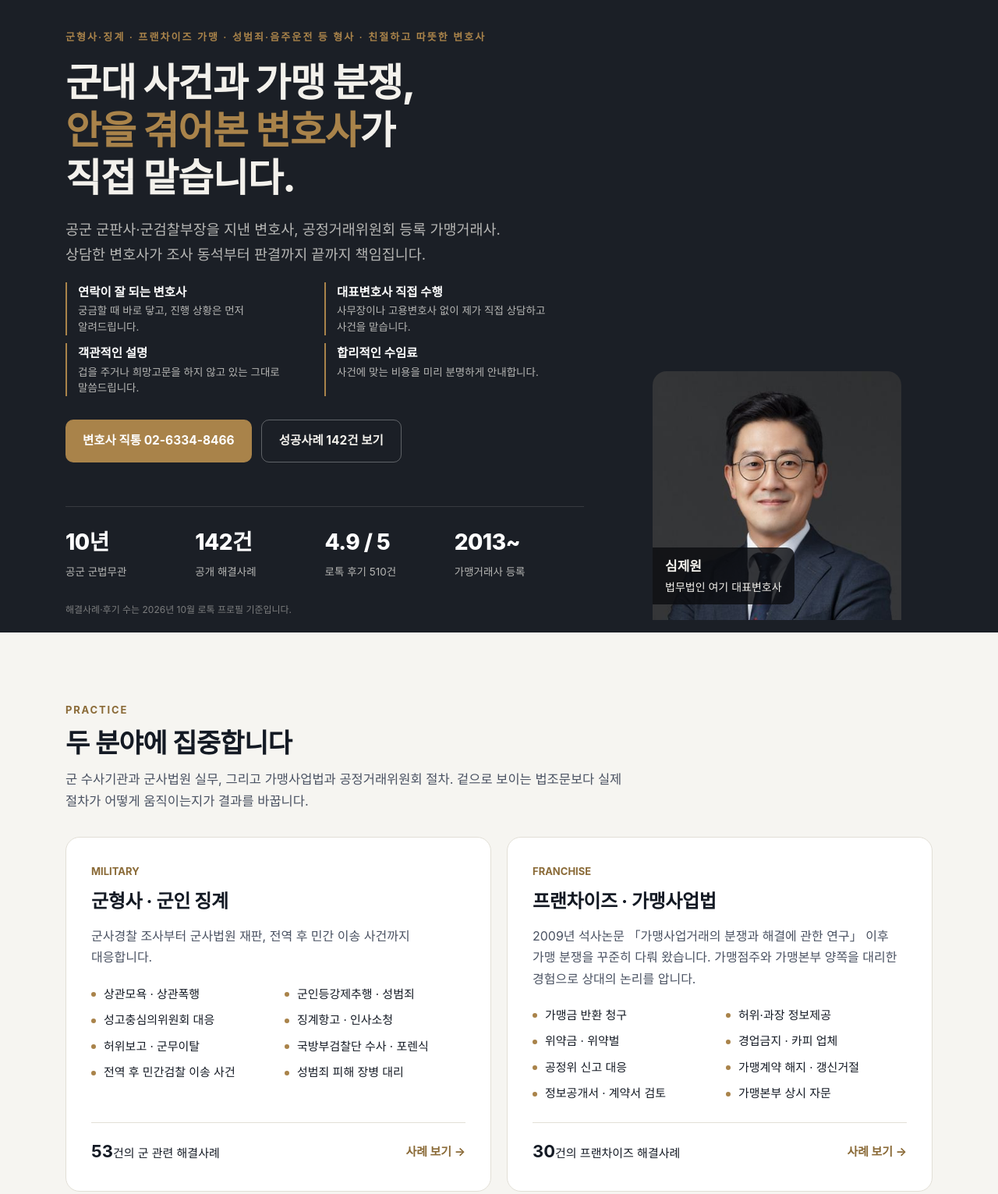
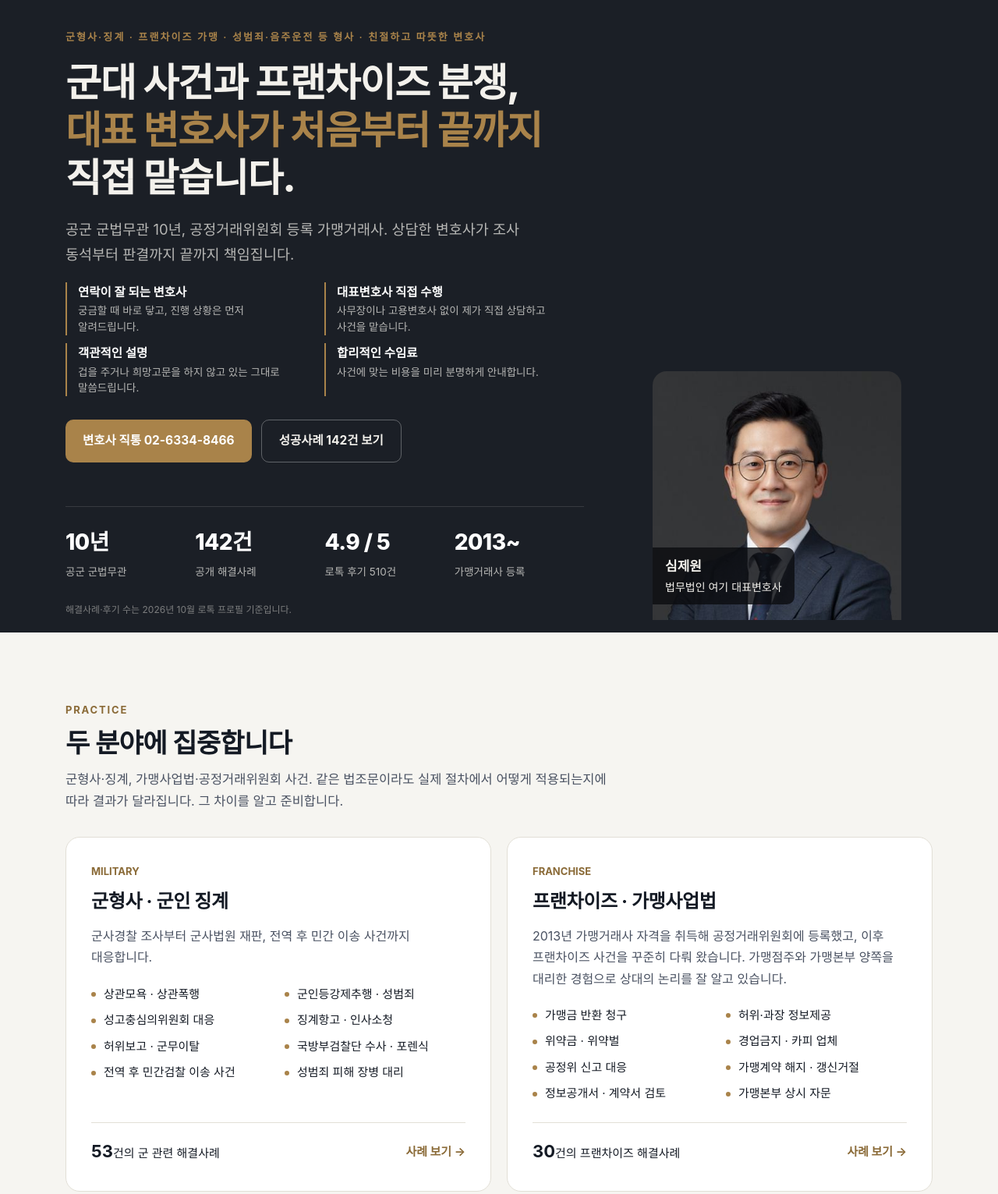
Before and after one commit to shimjal/lawyershim, a plain HTML site: page index.html in a window 1280 px wide. Shown: the part 100-1631 px from the top of the page at 78% size. Drawn offline with Linux system fonts and the light colour scheme; a web font is replaced by a local one.

Commit message:
Add files via upload

```diff
--- a/index.html
+++ b/index.html
@@ -207,8 +207,8 @@
     <div class="wrap">
       <div>
         <p class="eyebrow">군형사·징계 · 프랜차이즈 가맹 · 성범죄·음주운전 등 형사 · 친절하고 따뜻한 변호사</p>
-        <h1>군대 사건과 가맹 분쟁,<br><em>안을 겪어본 변호사</em>가<br>직접 맡습니다.</h1>
-        <p class="lead">공군 군판사·군검찰부장을 지낸 변호사, 공정거래위원회 등록 가맹거래사. 상담한 변호사가 조사 동석부터 판결까지 끝까지 책임집니다.</p>
+        <h1>군대 사건과 프랜차이즈 분쟁,<br><em>대표 변호사가 처음부터 끝까지</em><br>직접 맡습니다.</h1>
+        <p class="lead">공군 군법무관 10년, 공정거래위원회 등록 가맹거래사. 상담한 변호사가 조사 동석부터 판결까지 끝까지 책임집니다.</p>
         <ul class="promises">
           <li><b>연락이 잘 되는 변호사</b><span>궁금할 때 바로 닿고, 진행 상황은 먼저 알려드립니다.</span></li>
           <li><b>대표변호사 직접 수행</b><span>사무장이나 고용변호사 없이 제가 직접 상담하고 사건을 맡습니다.</span></li>
@@ -239,7 +239,7 @@
       <div class="sec-head">
         <p class="kicker">PRACTICE</p>
         <h2>두 분야에 집중합니다</h2>
-        <p>군 수사기관과 군사법원 실무, 그리고 가맹사업법과 공정거래위원회 절차. 겉으로 보이는 법조문보다 실제 절차가 어떻게 움직이는지가 결과를 바꿉니다.</p>
+        <p>군형사·징계, 가맹사업법·공정거래위원회 사건. 같은 법조문이라도 실제 절차에서 어떻게 적용되는지에 따라 결과가 달라집니다. 그 차이를 알고 준비합니다.</p>
       </div>
 
       <div class="practice-main">
@@ -263,7 +263,7 @@
         <article class="pcard">
           <span class="tag">FRANCHISE</span>
           <h3>프랜차이즈 · 가맹사업법</h3>
-          <p>2009년 석사논문 「가맹사업거래의 분쟁과 해결에 관한 연구」 이후 가맹 분쟁을 꾸준히 다뤄 왔습니다. 가맹점주와 가맹본부 양쪽을 대리한 경험으로 상대의 논리를 압니다.</p>
+          <p>2013년 가맹거래사 자격을 취득해 공정거래위원회에 등록했고, 이후 프랜차이즈 사건을 꾸준히 다뤄 왔습니다. 가맹점주와 가맹본부 양쪽을 대리한 경험으로 상대의 논리를 잘 알고 있습니다.</p>
           <ul>
             <li>가맹금 반환 청구</li>
             <li>허위·과장 정보제공</li>
```
